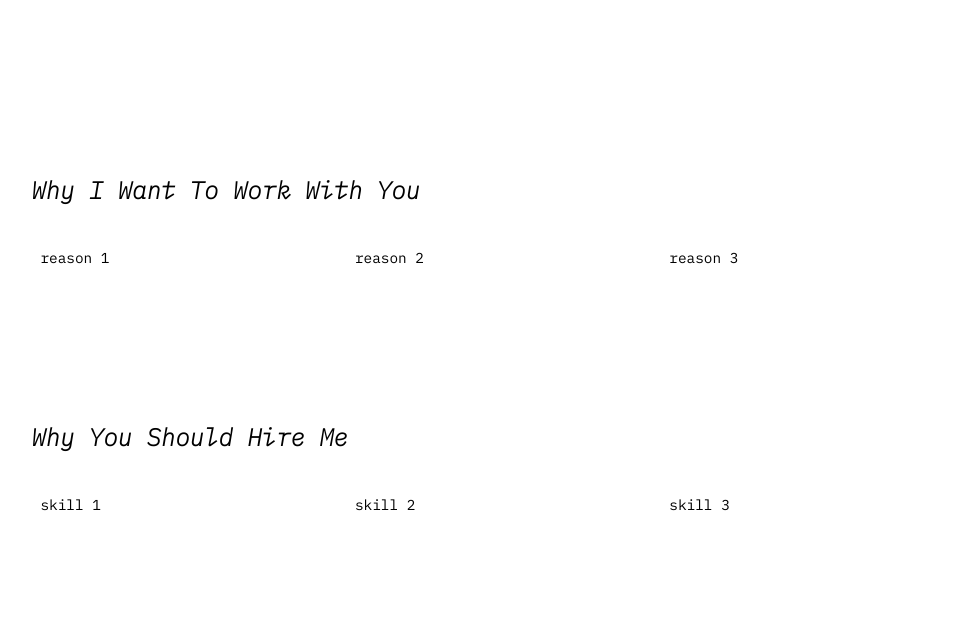
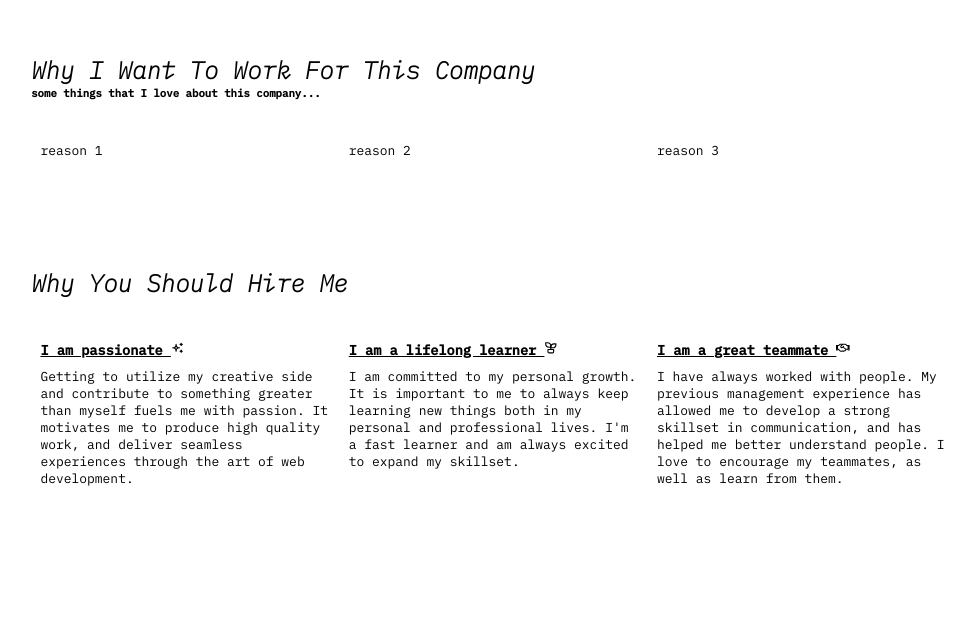
Before and after one commit to ksakuran/job-portfolio, a Next.js app: page / in a window 1280 px wide. Shown: the part 1565-2200 px from the top of the page, without its empty margins (84-1057 px from the left). Built offline with nearby package versions, Linux system fonts and the light colour scheme.

Commit message:
tweaks to about, add why hire me info, add contact info

```diff
--- a/src/components/About.js
+++ b/src/components/About.js
@@ -75,7 +75,7 @@ export default function About() {
             )}
             {toronto && (
               <p className="story">
-                I wanted to pursue my love for painting and drawing so in 2019 decided to move to Toronto to
+                I wanted to pursue my love for painting so in 2019 I decided to move to Toronto to
                 attend OCAD University. When the pandemic hit the education
                 I had longed for became an entirely unexpected experience. I
                 felt very dissatisifed with the path I was on and I did not want to feel trapped by the "sunken cost fallacy". I started to
--- a/src/components/Contact.js
+++ b/src/components/Contact.js
@@ -1,8 +1,15 @@
 import React from "react";
-
+import {FiLinkedin, FiGithub, FiMail, FiPhone} from 'react-icons/fi';
+import Link from "next/link";
 
 export default function Contact() {
   return (
-    <section id='contact'><h1>Contact</h1></section>
-  )
+    <section id="contact">
+      <h1>Contact</h1>
+      <p><a href='https://www.linkedin.com/in/katherine-nishimura-89824b175/' target='_blank' rel="noreferrer noopener"><FiLinkedin /></a> LinkedIn: Katherine Nishimura</p>
+        <p><a href='https://github.com/ksakuran' target='_blank' rel="noreferrer noopener"><FiGithub /></a> GitHub: ksakuran</p>
+        <p><a href='https://mail.google.com/mail/?view=cm&source=mailto&to=katherine.nishimura@live.ca' target='_blank' rel="noreferrer noopener"><FiMail /></a> Email: katherine.nishimura@live.ca</p>
+        <p><FiPhone></FiPhone> Mobile Phone: 1-204-740-0205</p>
+    </section>
+  );
 }
--- a/src/components/Why.js
+++ b/src/components/Why.js
@@ -1,23 +1,55 @@
 import React from "react";
+import { FaRegHandshake } from "react-icons/fa";
+import { TbPlant, TbSparkles } from "react-icons/tb";
 
 export default function Why() {
   return (
     <section id="why">
-      <div>
-        <h2>Why I Want To Work With You</h2>
+      <div className="why-div">
+        <h2>Why I Want To Work For This Company</h2>
+        <h6>some things that I love about this company...</h6>
         <div className="why-desc">
-          <article className="why-reasons" >reason 1</article>
-          <article className="why-reasons" >reason 2</article>
-          <article className="why-reasons" > reason 3</article>
+          <article className="why-reasons">reason 1</article>
+          <article className="why-reasons">reason 2</article>
+          <article className="why-reasons"> reason 3</article>
         </div>
       </div>
 
-      <div>
+      <div className="why-div">
         <h2>Why You Should Hire Me</h2>
         <div className="why-desc">
-        <article className="why-reasons" >skill 1</article>
-          <article className="why-reasons" >skill 2</article>
-          <article className="why-reasons" >skill 3</article>
+          <article className="why-reasons">
+            <h5>
+              I am passionate <TbSparkles></TbSparkles>
+            </h5>
+            <p>
+              Getting to utilize my creative side and contribute to something greater than
+              myself fuels me with passion. It motivates me to produce high quality work, and
+              deliver seamless experiences through the art of web development.
+            </p>
+          </article>
+          <article className="why-reasons">
+            <h5>
+              I am a lifelong learner <TbPlant></TbPlant>
+            </h5>
+            <p>
+              I am committed to my personal growth. It is important to me to
+              always keep learning new things both in my personal and
+              professional lives. I'm a fast learner and am always excited to
+              expand my skillset.
+            </p>
+          </article>
+          <article className="why-reasons">
+            <h5>
+              I am a great teammate <FaRegHandshake></FaRegHandshake>
+            </h5>
+            <p>
+              I have always worked with people. My previous management
+              experience has allowed me to develop a strong skillset in
+              communication, and has helped me better understand people. I love
+              to encourage my teammates, as well as learn from them.
+            </p>
+          </article>
         </div>
       </div>
     </section>
--- a/src/styles/globals.css
+++ b/src/styles/globals.css
@@ -191,21 +191,30 @@ h4 {
   display: flex;
   flex-direction: column;
   justify-content: space-evenly;
-  margin-top: 12%;
+
 }
+
+h5 {
+  margin-bottom: 3%;
+  font-size: 105%;
+  text-decoration: underline;
+}
+
 
 .why-desc{
   margin-top: 3%;
   padding-right: 15%;
   font-size: 90%;
   display: flex;
+  align-items: flex-start;
   flex-direction: row;
-  justify-content: space-between;
+  justify-content: center;
 }
 
 article.why-reasons {
-  width: 30%;
+  width: 33%;
   margin: 1%;
+  font-size: 90%;
 
 }
 
```
